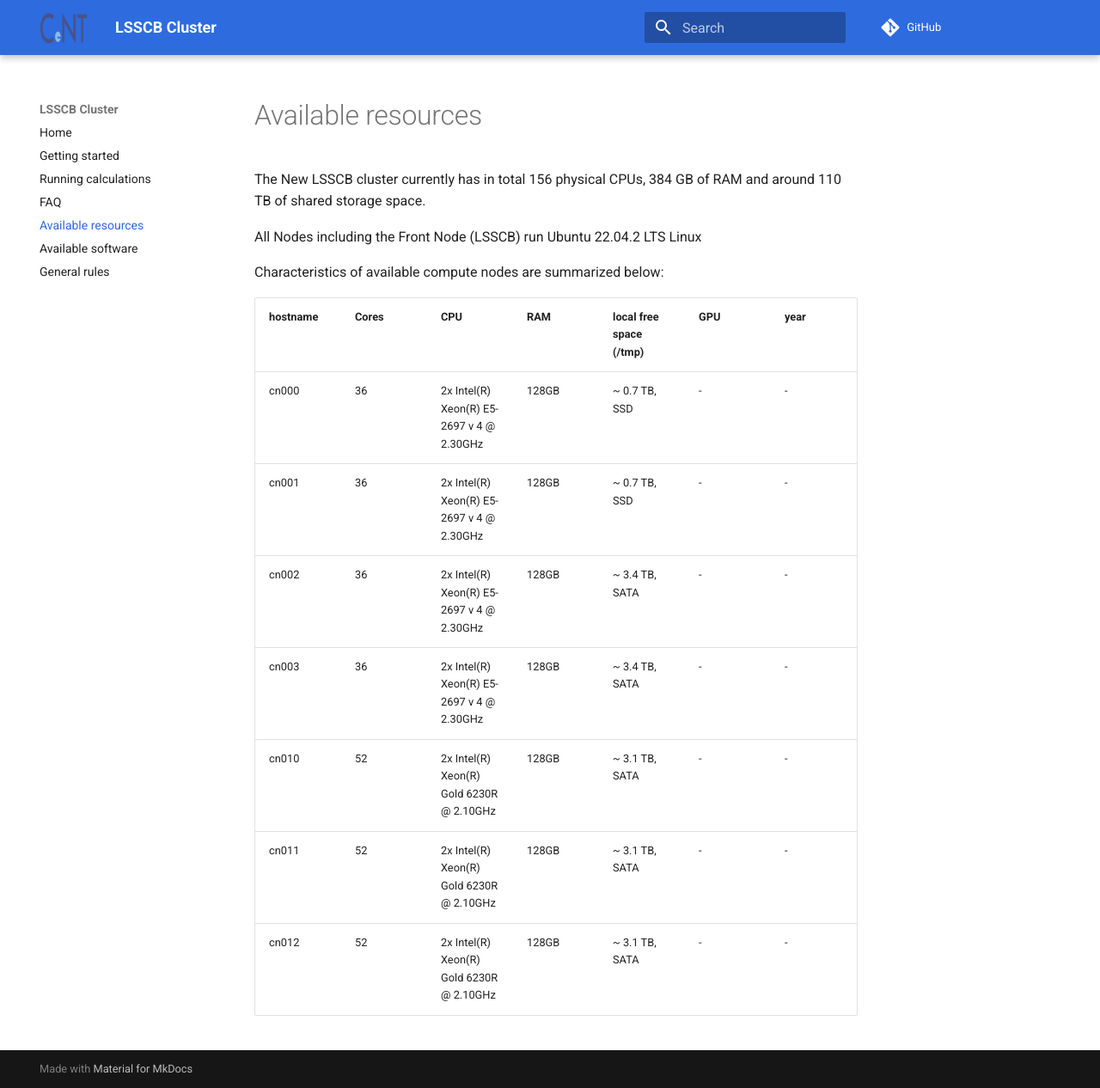
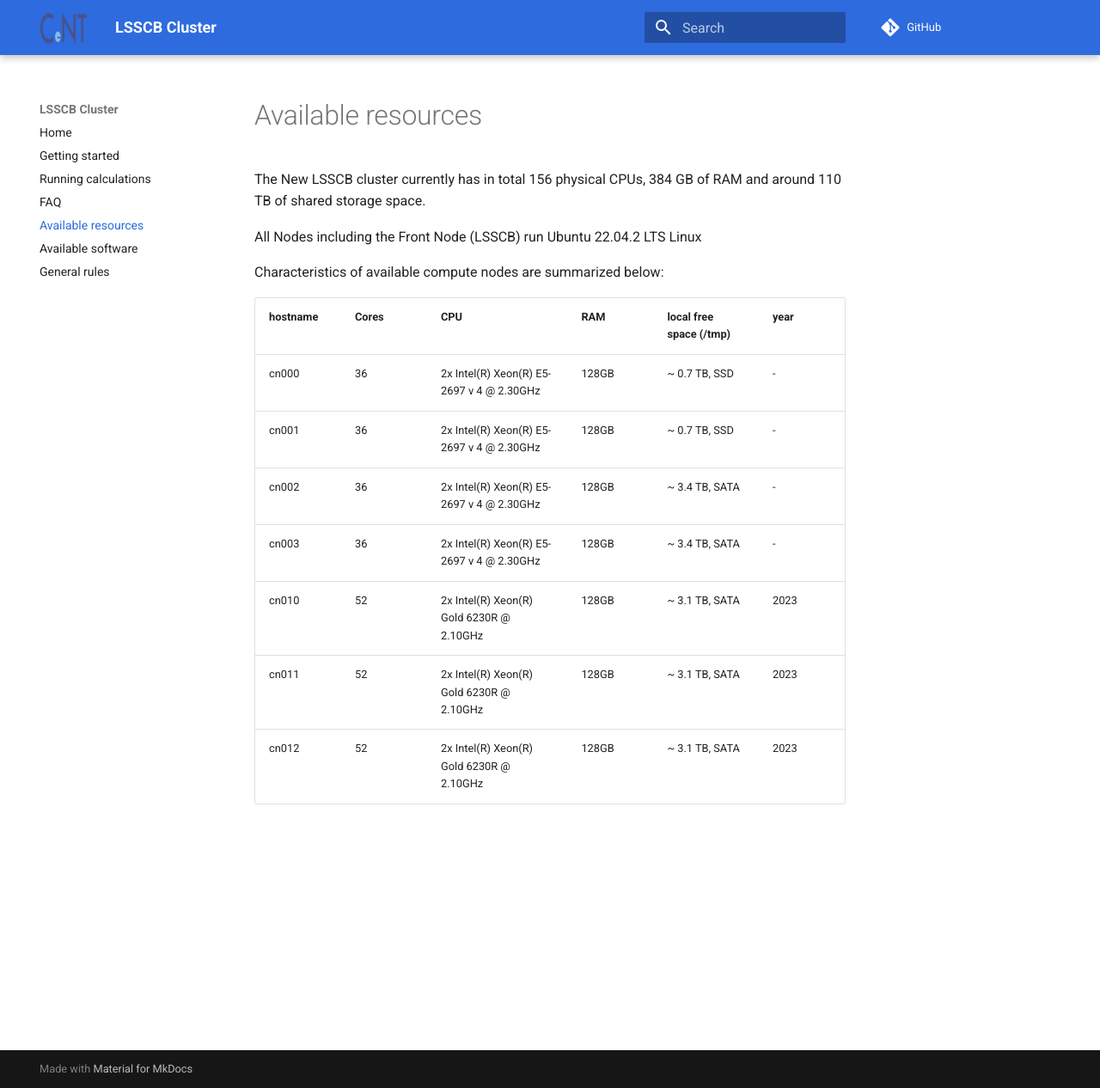
Before and after one commit to prubach/lsscb, an MkDocs documentation site: the page built from docs/resources.md, in a window 1280 px wide and 1266 px high. Shown: the whole window at 86% size. Built offline with MkDocs 1.6.1 and Material for MkDocs 9.7.7, drawn with Linux system fonts in a browser that asks for light colours; comment, search, counter and statistics services are not loaded.

```diff
--- a/docs/resources.md
+++ b/docs/resources.md
@@ -4,12 +4,12 @@
 
 Characteristics of available compute nodes are summarized below:
 
-| hostname | 	Cores	 | CPU	                                       | RAM	   | local free space (/tmp)	 | GPU	                                    |year
-|----------|---------|--------------------------------------------|--------|--------------------------|-----------------------------------------|---|
-| cn000	   | 36	     | 2x Intel(R) Xeon(R) E5-2697 v 4 @ 2.30GHz  | 128GB  | ~ 0.7 TB, SSD            | -	                                    |- |-	|
-| cn001	   | 36	     | 2x Intel(R) Xeon(R) E5-2697 v 4 @ 2.30GHz  | 128GB  | ~ 0.7 TB, SSD	          | -	                                    |- |-	|
-| cn002	   | 36	     | 2x Intel(R) Xeon(R) E5-2697 v 4 @ 2.30GHz  | 128GB  | ~ 3.4 TB, SATA	          | -	                                    |- |-	|
-| cn003	   | 36	     | 2x Intel(R) Xeon(R) E5-2697 v 4 @ 2.30GHz  | 128GB  | ~ 3.4 TB, SATA	          | -	                                    |- |-	|
-| cn010	   | 52	     | 2x Intel(R) Xeon(R) Gold 6230R @ 2.10GHz	  | 128GB  | ~ 3.1 TB, SATA	          | -	                                    |- |-	|
-| cn011	   | 52	     | 2x Intel(R) Xeon(R) Gold 6230R @ 2.10GHz	  | 128GB  | ~ 3.1 TB, SATA	          | -	                                    |- |-	|
-| cn012	   | 52	     | 2x Intel(R) Xeon(R) Gold 6230R @ 2.10GHz	  | 128GB  | ~ 3.1 TB, SATA	          | -	                                    |- |-	|
+| hostname | 	Cores	 | CPU	                                       | RAM	   | local free space (/tmp)	    | year
+|----------|---------|--------------------------------------------|--------|-----------------------------|------|
+| cn000	   | 36	     | 2x Intel(R) Xeon(R) E5-2697 v 4 @ 2.30GHz  | 128GB  | ~ 0.7 TB, SSD            |  -   |-	|
+| cn001	   | 36	     | 2x Intel(R) Xeon(R) E5-2697 v 4 @ 2.30GHz  | 128GB  | ~ 0.7 TB, SSD	             | -    |-	|
+| cn002	   | 36	     | 2x Intel(R) Xeon(R) E5-2697 v 4 @ 2.30GHz  | 128GB  | ~ 3.4 TB, SATA	             | -    |-	|
+| cn003	   | 36	     | 2x Intel(R) Xeon(R) E5-2697 v 4 @ 2.30GHz  | 128GB  | ~ 3.4 TB, SATA	             | -    |-	|
+| cn010	   | 52	     | 2x Intel(R) Xeon(R) Gold 6230R @ 2.10GHz	  | 128GB  | ~ 3.1 TB, SATA	             | 2023 |-	|
+| cn011	   | 52	     | 2x Intel(R) Xeon(R) Gold 6230R @ 2.10GHz	  | 128GB  | ~ 3.1 TB, SATA	             | 2023 |-	|
+| cn012	   | 52	     | 2x Intel(R) Xeon(R) Gold 6230R @ 2.10GHz	  | 128GB  | ~ 3.1 TB, SATA	             | 2023 |-	|
```
